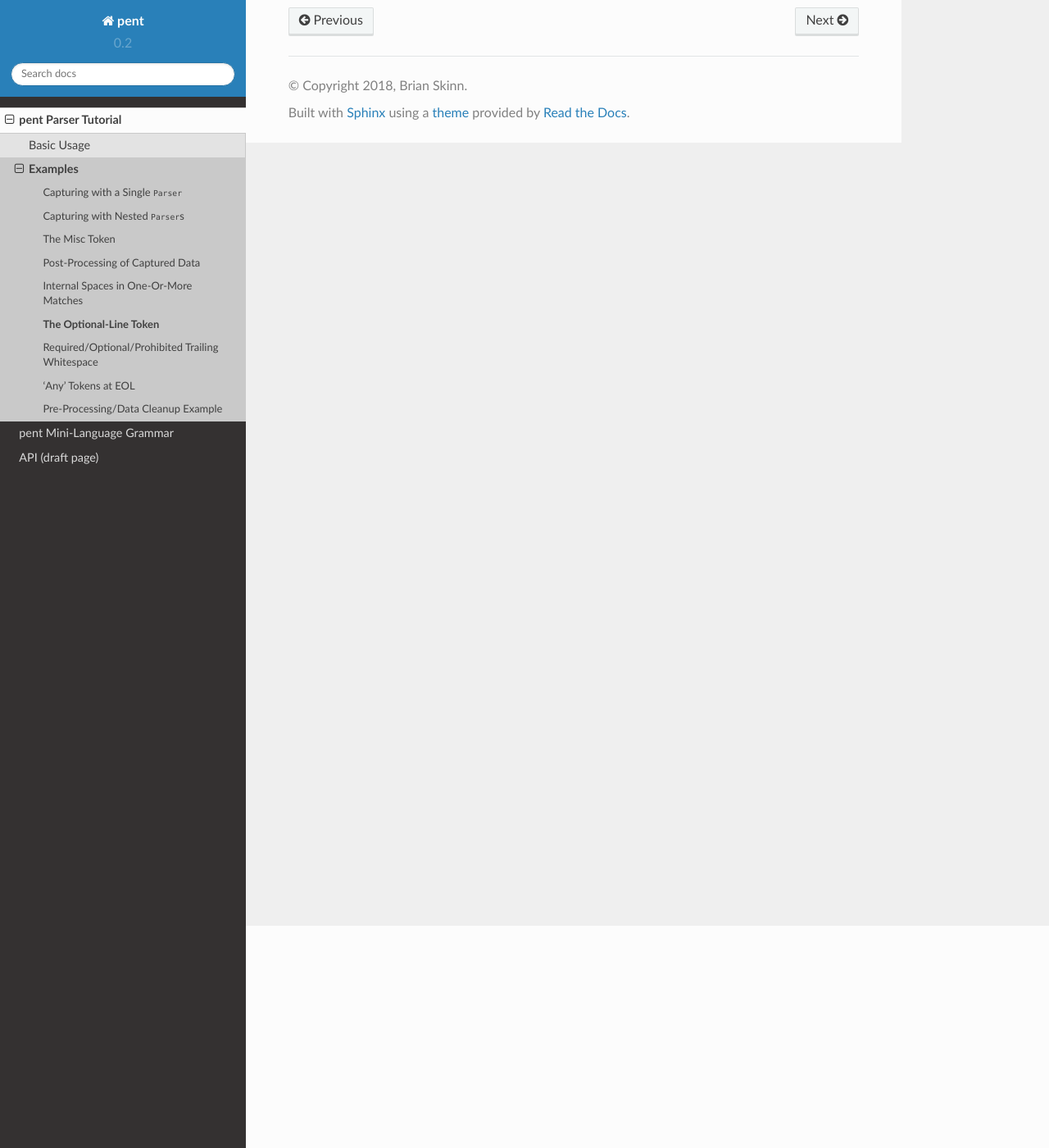
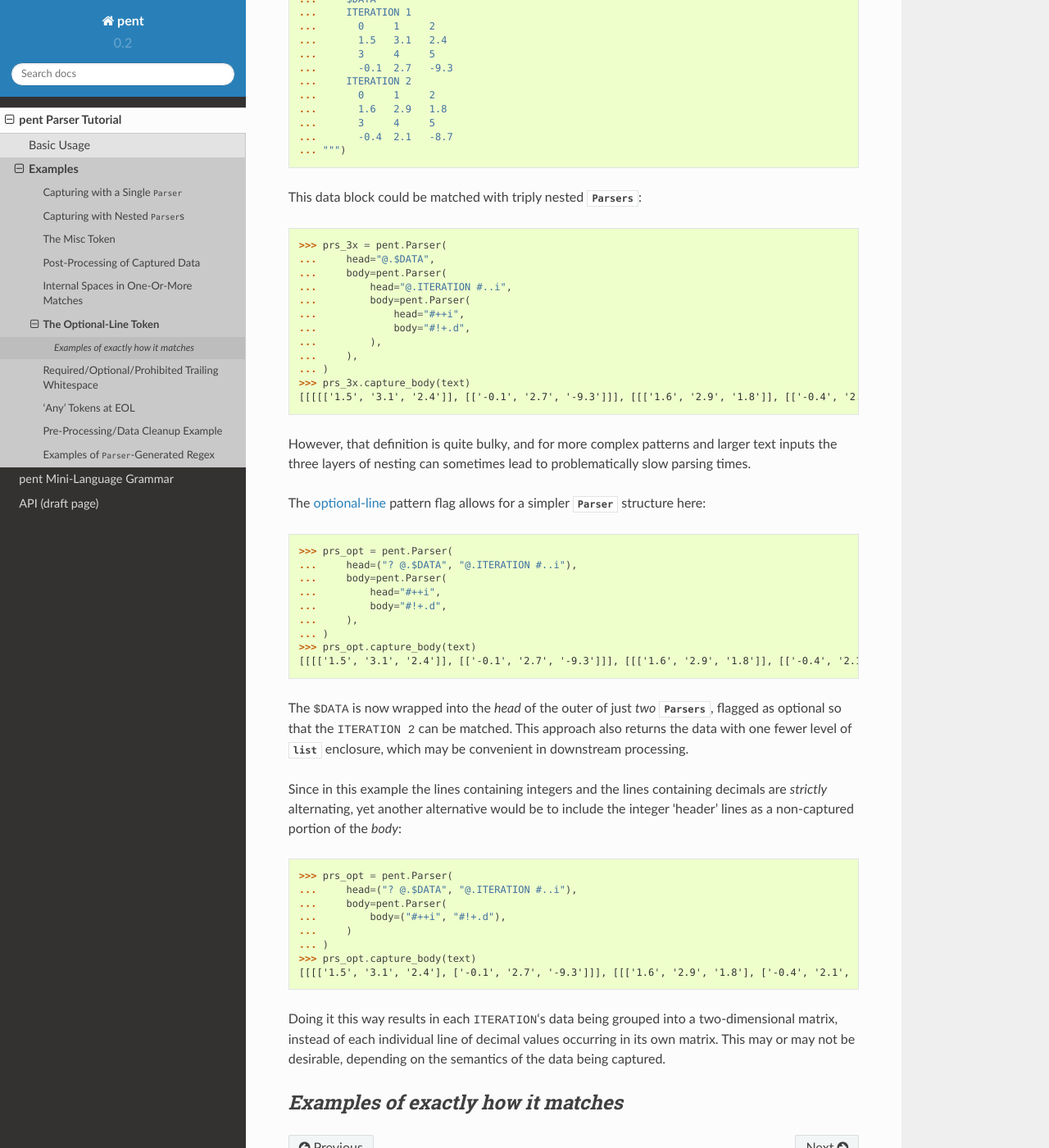
Before and after one commit to bskinn/pent, a Sphinx documentation site: the page built from doc/source/tutorial/examples/optional_line.rst, in a window 1280 px wide and 1400 px high, scrolled down 271 px. Shown: the whole window at 82% size. Built offline with Sphinx 7.4.7 and the Read the Docs theme 2.0.0, drawn with Linux system fonts in a browser that asks for light colours; some of the changed text lies outside the part shown.

Commit message:
Complete patterns.rst, start optline example
Just needs the detailed exposition of the three
matching behaviors of optional lines.

Also add stub for showing the regex that pent creates. Might
end up wanting to relocate it to its own section, though.
Might even be better in its own main section, not
under the tutorial.

[skip ci]

```diff
--- a/doc/source/tutorial/examples.rst
+++ b/doc/source/tutorial/examples.rst
@@ -18,3 +18,4 @@ of ``pent`` to parsing of "real" (or, at least "real-like") datasets.
     examples/space_after
     examples/any_eol
     examples/data_cleanup
+    examples/generated_regex
--- /dev/null
+++ b/doc/source/tutorial/examples/generated_regex.rst
@@ -0,0 +1,6 @@
+.. Showing some of the regex
+
+Examples of |Parser|\ -Generated Regex
+======================================
+
+*pending*
--- a/doc/source/tutorial/examples/optional_line.rst
+++ b/doc/source/tutorial/examples/optional_line.rst
@@ -3,8 +3,93 @@
 The Optional-Line Token
 =======================
 
-*Demo of optional-line token, in head*
+In some situations, data is output in a fashion such
+that a line of, e.g., header text is present in
+some cases but not others. Take the following
+fictitious example:
 
-*Definitely mention that it doesn't always work;
-try to give at least some sort of guidance...
-but this is an active point of development/debugging*
+.. doctest:: optional_line
+
+    >>> text = dedent("""
+    ...     $DATA
+    ...     ITERATION 1
+    ...       0     1     2
+    ...       1.5   3.1   2.4
+    ...       3     4     5
+    ...       -0.1  2.7   -9.3
+    ...     ITERATION 2
+    ...       0     1     2
+    ...       1.6   2.9   1.8
+    ...       3     4     5
+    ...       -0.4  2.1   -8.7
+    ... """)
+
+This data block could be matched with triply nested |Parsers|:
+
+.. doctest:: optional_line
+
+    >>> prs_3x = pent.Parser(
+    ...     head="@.$DATA",
+    ...     body=pent.Parser(
+    ...         head="@.ITERATION #..i",
+    ...         body=pent.Parser(
+    ...             head="#++i",
+    ...             body="#!+.d",
+    ...         ),
+    ...     ),
+    ... )
+    >>> prs_3x.capture_body(text)
+    [[[[['1.5', '3.1', '2.4']], [['-0.1', '2.7', '-9.3']]], [[['1.6', '2.9', '1.8']], [['-0.4', '2.1', '-8.7']]]]]
+
+However, that definition is quite bulky, and for more complex
+patterns and larger text inputs the three layers of nesting
+can sometimes lead to problematically slow parsing times.
+
+The :ref:`optional-line <tutorial-basics-patterns-optionallineflag>`
+pattern flag allows for a simpler |Parser| structure here:
+
+.. doctest:: optional_line
+
+    >>> prs_opt = pent.Parser(
+    ...     head=("? @.$DATA", "@.ITERATION #..i"),
+    ...     body=pent.Parser(
+    ...         head="#++i",
+    ...         body="#!+.d",
+    ...     ),
+    ... )
+    >>> prs_opt.capture_body(text)
+    [[[['1.5', '3.1', '2.4']], [['-0.1', '2.7', '-9.3']]], [[['1.6', '2.9', '1.8']], [['-0.4', '2.1', '-8.7']]]]
+
+The |cour|\ $DATA\ |/cour| is now wrapped into the *head*
+of the outer of just *two* |Parsers|, flagged as optional so that
+the |cour|\ ITERATION 2\ |/cour| can be matched.
+This approach also returns the data with one fewer level of
+|list| enclosure, which may be convenient in
+downstream processing.
+
+Since in this example the lines containing integers and the
+lines containing decimals are *strictly* alternating,
+yet another alternative would be to include the integer 'header'
+lines as a non-captured portion of the *body*:
+
+.. doctest:: optional_line
+
+    >>> prs_opt = pent.Parser(
+    ...     head=("? @.$DATA", "@.ITERATION #..i"),
+    ...     body=pent.Parser(
+    ...         body=("#++i", "#!+.d"),
+    ...     )
+    ... )
+    >>> prs_opt.capture_body(text)
+    [[[['1.5', '3.1', '2.4'], ['-0.1', '2.7', '-9.3']]], [[['1.6', '2.9', '1.8'], ['-0.4', '2.1', '-8.7']]]]
+
+Doing it this way results in each |cour|\ ITERATION\ |/cour|\ 's
+data being grouped into a two-dimensional matrix, instead of
+each individual line of decimal values occurring in its own
+matrix. This may or may not be desirable, depending on the
+semantics of the data being captured.
+
+
+
+*Examples of exactly how it matches*
+------------------------------------
```
Also changed, not shown: doc/source/tutorial/basics/patterns.rst (+15 -1 lines).
